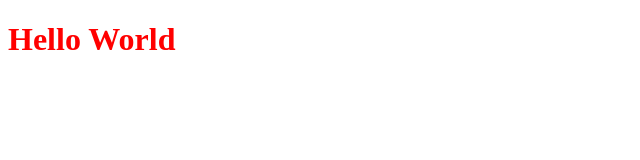
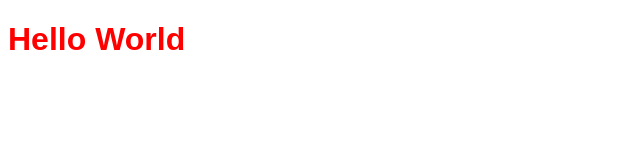
Before and after one commit to dev-viniciuss/ignews, a Next.js app: page / in a window 1280 px wide. Shown: the top 160 px of the page, without its empty margins (0-640 px from the left). Built offline with nearby package versions, Linux system fonts and the light colour scheme.

Commit message:
feat: adicionando a fonte Roboto

```diff
--- /dev/null
+++ b/src/pages/_document.tsx
@@ -0,0 +1,21 @@
+import Document, { Html, Head, Main, NextScript } from 'next/document'
+
+export default class MyDocument extends Document {
+  render() {
+    return(
+      <Html>
+        <Head>
+          <link rel="preconnect" href="https://fonts.googleapis.com" />
+          <link rel="preconnect" href="https://fonts.gstatic.com" />
+          <link href="https://fonts.googleapis.com/css2?family=Roboto:wght@400;700;900&display=swap" rel="stylesheet" />
+
+          <title>ig.news</title>
+        </Head>
+        <body>
+          <Main />
+          <NextScript />
+        </body>
+      </Html>
+    )
+  }
+}
--- a/src/styles/home.module.scss
+++ b/src/styles/home.module.scss
@@ -1,3 +1,4 @@
 .title {
   color: red;
+  font-family: 'Robot', sans-serif;
 }
```
